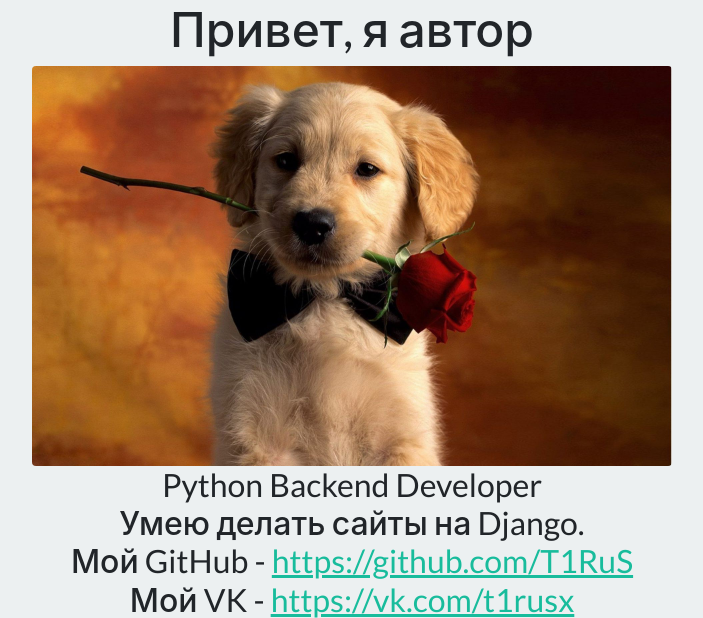
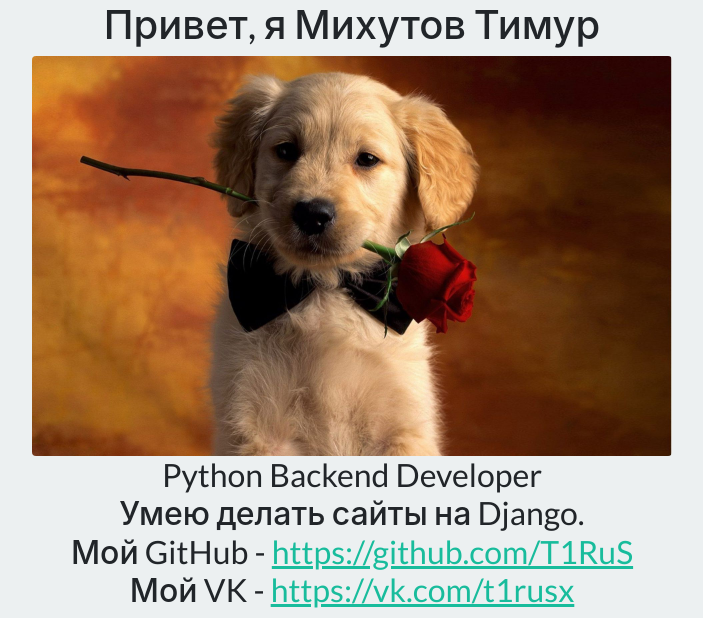
Before and after one commit to T1RuS/yatube_project, a Django app: page /about/author/ in a window 1280 px wide. Shown: the part 72-690 px from the top of the page, without its empty margins (288-991 px from the left). Run offline with Django 3.2, Linux system fonts and the light colour scheme; some libraries are stand-ins or nearby versions.

```diff
--- a/yatube/templates/about/author.html
+++ b/yatube/templates/about/author.html
@@ -3,7 +3,7 @@
 {% block title %}Об авторе проекта{% endblock %}
 {% block content %}
 <div class="container">
-  <h1 class="text-center">Привет, я автор</h1>
+  <h2 class="text-center">Привет, я Михутов Тимур</h2>
   <img src="{% static 'img/milaya.jpg' %}" width="640"
            height="400" class="rounded mx-auto d-block" alt="">
   <h3 class="text-center">
```
